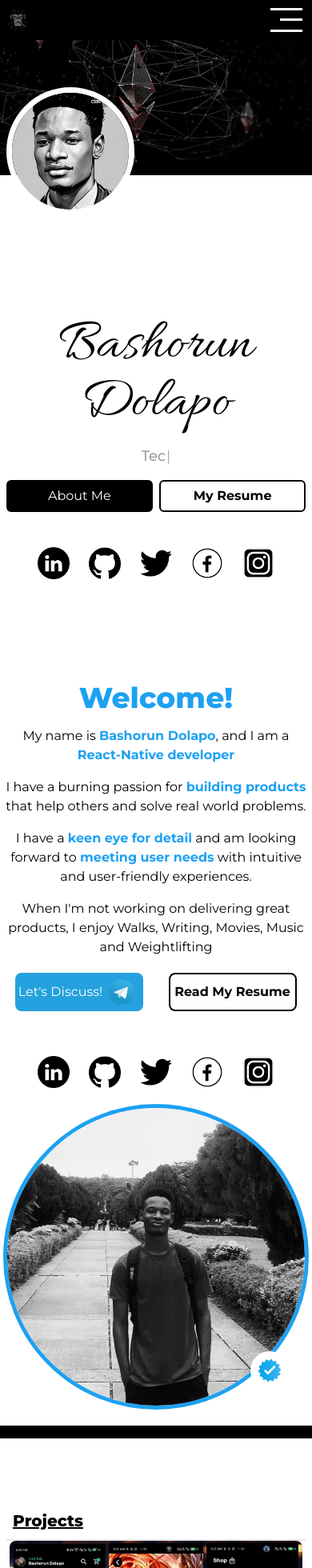
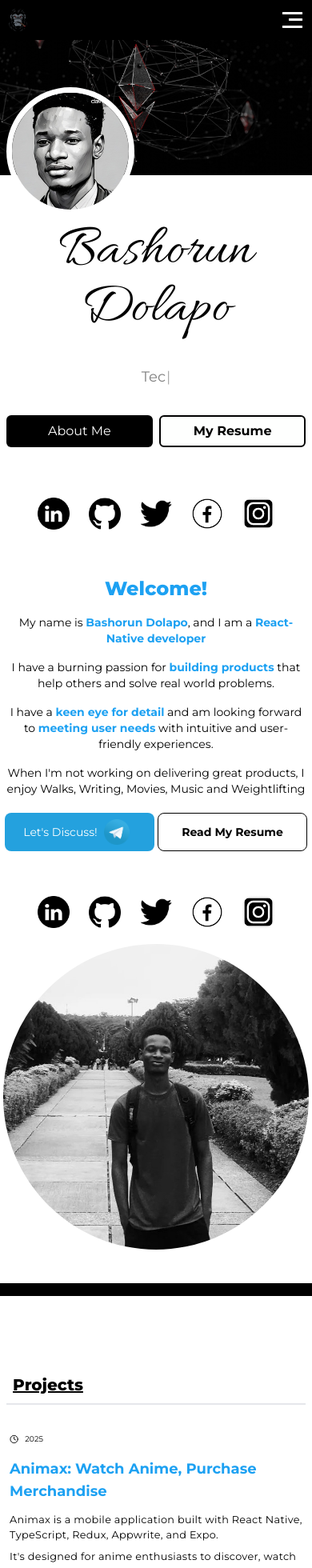
Before and after one commit to codebydolapo/Portfolio-Mobile, a Next.js app: page / in a window 390 px wide. Shown: the top 1960 px of the page at 80% size. Built offline with nearby package versions, Linux system fonts and the light colour scheme; a web font is replaced by a local one.

Commit message:
chore: pre-deployment

```diff
--- a/components/About.tsx
+++ b/components/About.tsx
@@ -15,33 +15,33 @@ function About() {
         <div className={`md:min-w-[100%] md:min-h-[100vh] md:h-[100vh] md:mb-0 flex md:flex-row md:border-b-0 pb-5 items-center xs:justify-center xs:min-h-[110vh] xs:h-auto xs:mb-[2rem] xs:flex-col-reverse xs:border-b-[1rem] xs:border-black`} id='about'>
 
             <div className={`md:w-[40%] md:h-full overflow-hidden flex items-center justify-center xs:w-[100%] xs:h-[50%]`}>
-                <div className={`md:w-[30rem] md:h-[30rem] border-[5px] border-[#1DA1F2] rounded-full relative xs:w-[98%] xs:h-[50%] `}>
+                <div className={`md:w-[30rem] md:h-[30rem] rounded-full relative xs:w-[98%] xs:h-[50%] `}>
                     <img className={`w-inherit h-inherit rounded-full `} alt='' src='/images/me4.jpg' />
-                    <img className={`md:w-[5rem] absolute bottom-5 right-5 rounded-full z-100 xs:w-[3rem]`} alt='' src='/icons/verified.jpg' />
+                    {/* <img className={`md:w-[5rem] absolute bottom-5 right-5 rounded-full z-100 xs:w-[3rem]`} alt='' src='/icons/verified.jpg' /> */}
                 </div>
 
             </div>
             <div className={`md:w-[60%] md:h-full flex flex-col items-center justify-center xs:w-[100%] xs:h-[50%]`}>
                 <div className={`md:w-[50%] flex flex-col xs:w-[98%]`}>
-                    <h1 className={`text-center text-[#1DA1F2] my-2 text-4xl font-extrabold`}>Welcome!</h1>
-                    <p className={`text-center text-black my-2`}>My name is <b className="text-[#1DA1F2]">Bashorun Dolapo</b>, and I am a <b className="text-[#1DA1F2]">React-Native developer</b> </p>
-                    <p className={`text-center text-black my-2`}>I have a burning passion for <b className="text-[#1DA1F2]">building products</b> that help others and solve real world problems.</p>
-                    <p className={`text-center text-black my-2`}>
+                    <h1 className={`text-center text-[#1DA1F2] my-2 md:text-4xl font-extrabold xs:text-2xl`}>Welcome!</h1>
+                    <p className={`text-center text-black my-2 md:text-lg xs:text-sm`}>My name is <b className="text-[#1DA1F2]">Bashorun Dolapo</b>, and I am a <b className="text-[#1DA1F2]">React-Native developer</b> </p>
+                    <p className={`text-center text-black my-2 md:text-lg xs:text-sm`}>I have a burning passion for <b className="text-[#1DA1F2]">building products</b> that help others and solve real world problems.</p>
+                    <p className={`text-center text-black my-2 md:text-lg xs:text-sm`}>
                         I have a <b className="text-[#1DA1F2]">keen eye for detail</b> and am looking forward to <b className="text-[#1DA1F2]">meeting user needs</b> with intuitive and user-friendly experiences.</p>
                     {/* <p className={`text-center text-black my-2`}>
                         I am a strong advocate for <b className="text-[#1DA1F2]">collaboration and innovation</b>, and I ensure that products are not only functional, but also delightful to use</p> */}
-                    <p className={`text-center text-black my-2`}>
+                    <p className={`text-center text-black my-2 md:text-lg xs:text-sm`}>
                         When I'm not working on delivering great products, I enjoy Walks, Writing, Movies, Music and Weightlifting</p>
 
                 </div>
                 <div className={`md:w-[50%] flex items-start justify-around xs:w-[98%]`}>
                     <Link href="https://t.me/CodeByDolapo" passHref={true}>
-                        <div className={`md:w-[12rem] md:h-[3rem] flex items-center justify-center bg-[#24A1DE] text-white rounded-lg my-3 xs:w-[10rem] xs:h-[3rem] cursor-pointer hover:scale-[105%]`}>Let's Discuss!
+                        <div className={`md:w-[12rem] md:h-[3rem] md:text-normal flex items-center justify-center bg-[#24A1DE] text-white rounded-lg my-3 xs:w-[48vw] xs:h-[3rem] cursor-pointer hover:scale-[105%] xs:text-sm`}>Let's Discuss!
                             <img className={`w-8 rounded-xl mx-2 cursor-pointer`} alt='' src='/icons/telegram.png' />
                         </div>
                     </Link>
                     <Link href = {resumeLink} passHref={true}>
-                        <button className={`md:w-[12rem] md:h-[3rem] border-2 border-black text-black rounded-lg my-3 font-bold xs:w-[10rem] xs:h-[3rem] hover:scale-[105%]`}>Read My Resume</button>
+                        <button className={`md:w-[12rem] md:h-[3rem] md:text-normal border-[1px] border-black text-black rounded-lg my-3 font-bold xs:w-[48vw] xs:h-[3rem] hover:scale-[105%] xs:text-sm`}>Read My Resume</button>
                     </Link>
                 </div>
                 <div className={`my-[1rem] h-12 w-96 flex items-center justify-center mt-10`}>
--- a/components/Intro.tsx
+++ b/components/Intro.tsx
@@ -9,7 +9,7 @@ function Intro() {
 
     return (
         <div className={`w-full md:min-h-[100vh] flex justify-center align-center xs:min-h-[50vh]`} id='home'>
-            <div className={`md:w-[100%] md:min-h-[70vh] xs:w-full xs:min-h-[100vh]`}>
+            <div className={`md:w-[100%] md:min-h-[70vh] xs:w-full xs:min-h-[80vh]`}>
                 <div className={`w-full md:h-[60vh] flex flex-col justify-center md:items-center relative xs:h-[30vh] xs:items-start`}>
                     <div className={`w-full h-full overflow-hidden `}>
                         <img className={`w-full h-auto`} alt='' src='/images/bg.jpeg' />
@@ -17,7 +17,7 @@ function Intro() {
                     <img className={`md:w-[15rem] md:h-[15rem] rounded-full mx-2 absolute md:bottom-[-5rem] border-[7px] border-white xs:w-[10rem] xs:h-[10rem] xs:bottom-[-1rem]`} alt='' src='/images/me.jpg' />
                 </div>
 
-                <div className={`w-full md:h-[40vh] flex flex-col items-center justify-center mt-[4rem] xs:min-h-[60vh]`}>
+                <div className={`w-full md:h-[40vh] flex flex-col items-center justify-around md:mt-[6rem] xs:min-h-[50vh] mt-4`}>
                     <div className={`md:w-[70%] min-h-[5rem] flex items-center justify-center`}>
                         <h1 className={`md:text-[7rem] font-allura font-thin text-[#000] xs:text-7xl text-center`}>Bashorun Dolapo</h1>
                         <img className={`md:w-[5rem] md:visible xs:invisible xs:w-[0rem]`} alt='' src='/icons/verified.jpg' />
--- a/components/Sliders.tsx
+++ b/components/Sliders.tsx
@@ -28,27 +28,27 @@ function Slide({ title, live_link, image, prd_link }: any) {
 function Sliders({ data, title, id }: any) {
 
     return (
-        <div className={`w-[100%] md:min-h-[120vh] md:h-[110vh] md:border-b-0 md:border-black flex flex-col items-center justify-between md:px-0 xs:min-h-[110vh] xs:h-auto xs:border-b-[1rem] xs:border-black xs:px-2`} id={id}>
+        <div className={`w-[100%] md:min-h-[120vh] md:h-[110vh] md:border-b-0 md:border-black flex flex-col items-center justify-between md:px-0 xs:min-h-[110vh] xs:h-auto xs:border-b-[1rem] xs:border-black xs:px-2 mt-10`} id={id}>
             <div className={`w-full h-full flex flex-col border-b-2 mt-[3rem]`}>
-                <div className={`w-full h-[3rem] flex flex-row items-center justify-start px-[0.5rem] border-b-2 border-grey md:pl-10 xs:pl-2 `}>
+                <div className={`w-full h-[3rem] flex flex-row items-center justify-start px-5 border-b-2 border-grey md:pl-10 xs:pl-2 `}>
                     <h1 className={`md:text-3xl font-extrabold xs:text-xl text-[#000000] underline`}>{title}</h1>
                 </div>
-                <div className={`w-full h-[60%] flex md:flex-row xs:flex-col-reverse`}>
-                    <div className={`md:w-[50%] md:h-full flex flex-col items-center justify-center flex-y-2 xs:w-full xs:h-[50%]`}>
+                <div className={`w-full h-[60%] flex md:flex-row xs:flex-col py-2 md:px-5 items-center justify-between xs:px-1`}>
+                    <div className={`md:w-[45%] md:h-full flex flex-col items-start justify-center flex-y-2 xs:w-full xs:h-[50%]`}>
                         <div className={`md:w-[80%] flex items-center md:justify-start md:my-1 md:mt-0 xs:w-[98%] xs:mt-5`}>
-                            <Clock className={`mr-2 text-black font-bold w-xl`} />
-                            <p className={`text-start text-black my-2 text-sm`}>{data[0].publication_date}</p>
+                            <Clock className={`mr-2 text-black font-bold md:w-[1.5rem] xs:w-[0.7rem]`} />
+                            <p className={`text-start text-black my-2 md:text-sm xs:text-[0.6rem]`}>{data[0].publication_date}</p>
                         </div>
                         <div className={`md:w-[80%] flex items-center justify-start md:my-1 xs:w-[98%]`}>
-                            <p className={`text-start text-[#1DA1F2] my-2 md:text-4xl font-bold xs:text-xl`}>{data[0].title}</p>
+                            <p className={`text-start text-[#1DA1F2] my-2 md:text-4xl font-bold xs:text-lg`}>{data[0].title}</p>
                         </div>
                         <div className={`md:w-[80%] flex flex-col items-start justify-center md:my-1`}>
-                            <p className={`text-start text-black my-1 md:text-[0.98rem] tracking-wide xs:text-sm`}>{data[0].excerpt1}</p>
-                            <p className={`text-start text-black my-1 md:text-[0.98rem] tracking-wide xs:text-sm`}>{data[0].excerpt2}</p>
+                            <p className={`text-start text-black my-1 md:text-[0.98rem] tracking-wide xs:text-[0.8rem]`}>{data[0].excerpt1}</p>
+                            <p className={`text-start text-black my-1 md:text-[0.98rem] tracking-wide xs:text-[0.8rem]`}>{data[0].excerpt2}</p>
                         </div>
                         <div className={`md:w-[80%] flex items-center justify-start md:my-1 xs:w-[98%]`}>
                             <Link href={data[0].live_link} passHref={true}>
-                                <button className={`md:w-[12rem] md:h-[3rem] bg-[#1DA1F2] text-white rounded-lg my-3 xs:w-[12rem] xs:h-[2.5rem] flex items-center justify-center gap-x-2`}>{id.toLowerCase() == "projects" ? "View On Github" : "Read More"}
+                                <button className={`md:w-[12rem] md:h-[3rem] bg-[#1DA1F2] text-white md:text-sm rounded-lg my-3 xs:w-[12rem] xs:h-[2.5rem] flex items-center justify-center gap-x-2 xs:text-[0.8rem]`}>{id.toLowerCase() == "projects" ? "View On Github" : "Read More"}
                                     {
                                         id.toLowerCase() == "projects" ?
                                             <Image width={25} height={25} src={'/icons/git.png'} color='#000' />
@@ -59,8 +59,8 @@ function Sliders({ data, title, id }: any) {
                             </Link>
                         </div>
                     </div>
-                    <div className={`md:w-[50%] md:h-full flex items-center justify-center xs:w-full xs:h-[50%]`}>
-                        <img className={`md:w-[80%] h-auto rounded-lg xs:w-[98%]`} alt="" src={data[0].image} />
+                    <div className={`md:w-[55%] md:h-full flex items-center justify-center xs:w-full xs:h-[50%]`}>
+                        <img className={`md:w-auto md:h-full rounded-lg xs:w-full xs:h-auto`} alt="" src={data[0].image} />
                     </div>
                 </div>
                 <div className={`w-full h-[40%] flex flex-row items-center justify-between overflow-x-scroll overflow-y-hidden scrollbar-hidden md:mt-0 md:px-2 xs:px-0 xs:mt-[2rem]`}>
--- a/styles/menu.module.css
+++ b/styles/menu.module.css
@@ -58,7 +58,7 @@
 
 @media only screen and (max-width: 700px){
     .menu{
-    width: 100vw;
+    width: 60vw;
     height: calc(100vh - 40px);
     position: fixed;
     bottom: 0;
@@ -72,4 +72,14 @@
     z-index: 4;
 }
 
+.menuDiv > h1{
+    color: black;
+    font-size: 1rem;
+    font-weight: 300;
 }
+
+.ChevronUpIcon{
+    width: 2rem;
+}
+
+}
--- a/styles/navbar.module.css
+++ b/styles/navbar.module.css
@@ -56,3 +56,17 @@
     transform-origin: left;
     transition: all ease 500ms;
 }
+
+@media only screen and (max-width: 700px){
+    .hamburger{
+        width: 25px;
+        height: 25px;
+        /* border: 1px solid white; */
+        display: flex;
+        justify-content: space-around;
+        align-items: flex-end;
+        flex-direction: column;
+        cursor: pointer;
+        transition: all ease 500ms;
+    }
+}
```
